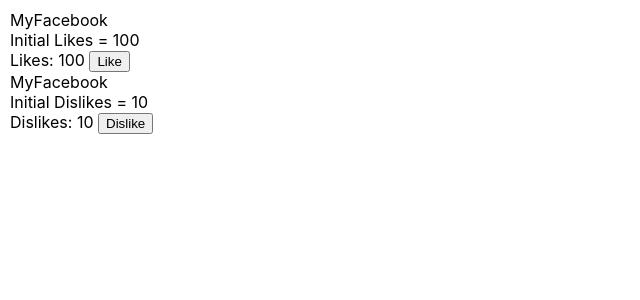
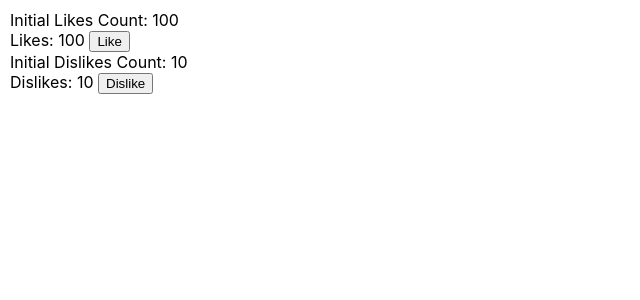
Before and after one commit to harshadbprajapati/myreactapp, a React (Create React App) app: page / in a window 1280 px wide. Shown: the top 300 px of the page, without its empty margins (0-640 px from the left). Built offline with nearby package versions, Linux system fonts and the light colour scheme.

Commit message:
state and state changing logic using render prop

```diff
--- /dev/null
+++ b/src/components/CountComponent.js
@@ -0,0 +1,12 @@
+import React, { useState } from 'react'
+
+const CountComponent = (props) => {
+    const [count, setCount] = useState(props.initialCount);
+    const incrementCount = () => {
+      setCount((count) => count + 1);
+    };
+
+    return props.render({ count, incrementCount});
+}
+
+export default CountComponent;
--- a/src/components/DislikeCount.js
+++ b/src/components/DislikeCount.js
@@ -1,16 +1,21 @@
 import React from "react";
-import { withState } from "./withState";
-export const DislikeCount = (props) => {
+import CountComponent from "./CountComponent";
+const DislikeCount = (props) => {
   return (
     <>
-      <div>Initial Dislikes = {props.initialCount}</div>
-      <div>
-        Dislikes: {props.count}{" "}
-        <button onClick={props.incrementCount}>Dislike</button>
-      </div>
+      <CountComponent
+        initialCount={props.initialCount}
+        render={({ count, incrementCount }) => (
+          <>
+            <div>Initial Dislikes Count: {props.initialCount}</div>
+            <div>
+              Dislikes: {count} <button onClick={incrementCount}>Dislike</button>
+            </div>
+          </>
+        )}
+      />
     </>
   );
 };
-const EnhancedDisLikeCount = withState(DislikeCount);
-EnhancedDisLikeCount.displayName = "EnhancedDisLikeCount";
-export default EnhancedDisLikeCount;
+
+export default DislikeCount;
--- a/src/components/LikeCount.js
+++ b/src/components/LikeCount.js
@@ -1,16 +1,21 @@
 import React from "react";
-import { withState } from "./withState";
+import CountComponent from "./CountComponent";
 const LikeCount = (props) => {
   return (
     <>
-      <div>Initial Likes = {props.initialCount}</div>
-      <div>
-        Likes: {props.count}{" "}
-        <button onClick={props.incrementCount}>Like</button>
-      </div>
+      <CountComponent
+        initialCount={props.initialCount}
+        render={({ count, incrementCount }) => (
+          <>
+            <div>Initial Likes Count: {props.initialCount}</div>
+            <div>
+              Likes: {count} <button onClick={incrementCount}>Like</button>
+            </div>
+          </>
+        )}
+      />
     </>
   );
 };
-const EnhancedLikesCount = withState(LikeCount);
-EnhancedLikesCount.displayName = "EnhancedLikesCount";
-export default EnhancedLikesCount;
+
+export default LikeCount;
--- a/src/components/withState.js
+++ /dev/null
@@ -1,22 +0,0 @@
-import React, { useState } from "react";
-export const withState = (WrappedComponent) => {
-  //As HOC returns a new Component, we create
-  //a new functional component and return it.
-  const HOCComponent = (props) => {
-    const [count, setCount] = useState(props.initialCount);
-    const incrementCount = () => {
-      setCount((count) => count + 1);
-    };
-    return (
-      <div>
-        MyFacebook
-        <WrappedComponent
-          count={count}
-          incrementCount={incrementCount}
-          {...props}
-        />
-      </div>
-    );
-  };
-  return HOCComponent;
-};
```
